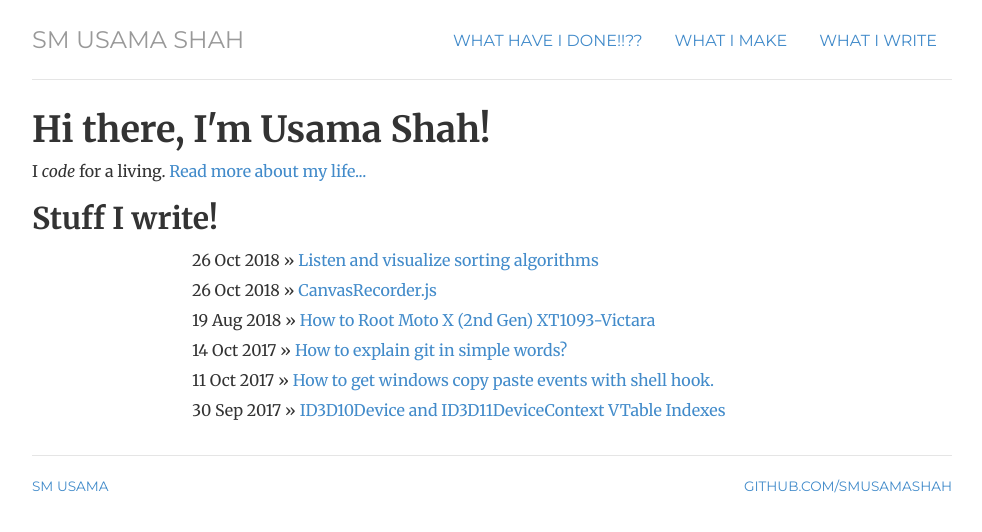
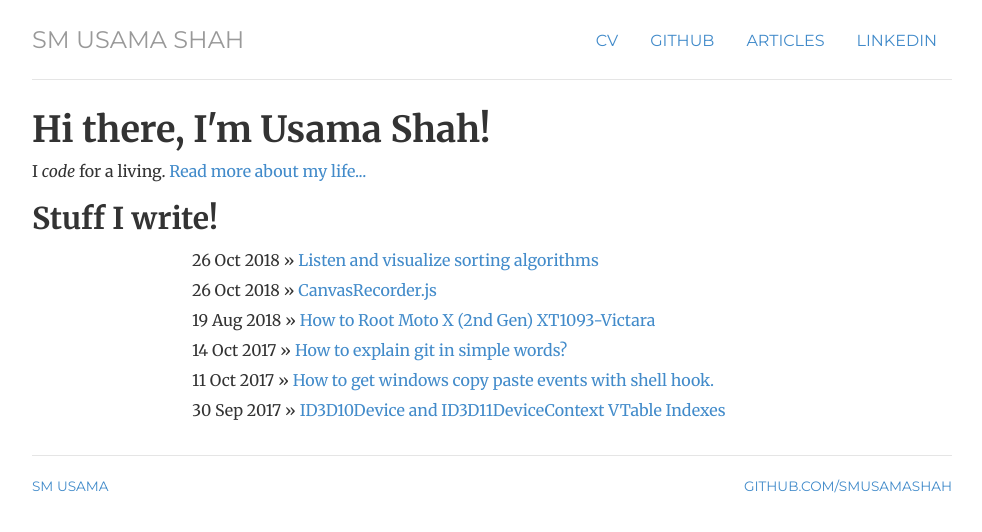
Before and after one commit to SMUsamaShah/SMUsamaShah.github.io, a Jekyll site: the page built from index.html, in a window 1280 px wide. Shown: the top 532 px of the page, without its empty margins (148-1130 px from the left). Built offline with Jekyll 4.4.1, drawn with Linux system fonts in a browser that asks for light colours.

Commit message:
updated navigation

```diff
--- a/_includes/header.html
+++ b/_includes/header.html
@@ -1,9 +1,9 @@
 <nav class="header">
     <ul class="nav nav-pills pull-right">
-        <li class="{{ page.cv }}"><a href="/cv" title="CV">What have I done!!??</a></li>
-        <li class="{{ page.projects }}"><a href="https://github.com/SMUsamaShah" title="Github">What I make</a></li>
-        <li class="{{ page.notes }}"><a href="/blog" title="Blog">What I write</a></li>
-        <!-- <li class="{{ page.contact }}"><a href="/contact" title="Contact">Contact</a></li> -->
+        <li class="{{ page.cv }}"><a href="/cv" title="CV">CV</a></li>
+        <li class="{{ page.projects }}"><a href="https://github.com/SMUsamaShah" title="Github">GitHub</a></li>
+        <li class="{{ page.notes }}"><a href="/blog" title="Blog">Articles</a></li>
+        <li class="{{ page.contact }}"><a href="https://www.linkedin.com/in/smusamashah/" title="LinkedIn">LinkedIn</a></li>
     </ul>
     <h3 class="text-muted"><a href="/">{{ site.title }}</a></h3>
 </nav> <!-- /header -->
```
